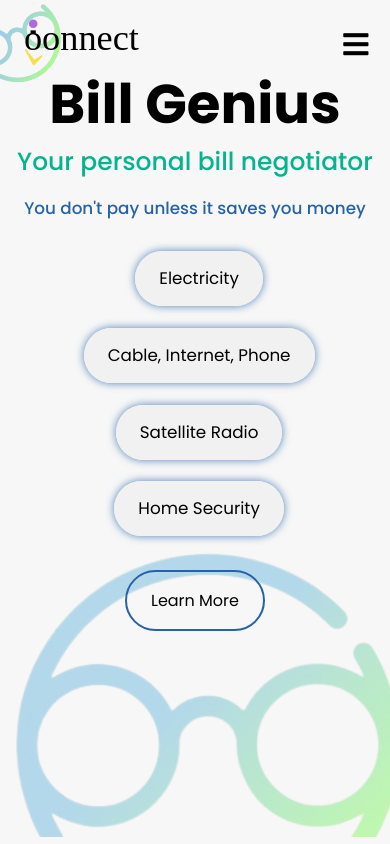
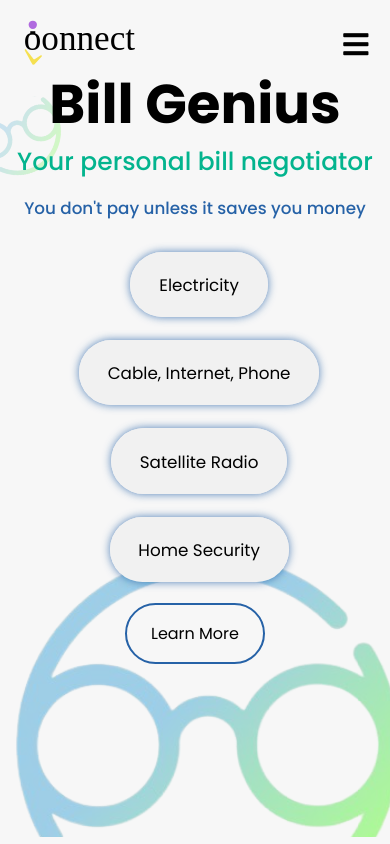
Before and after one commit to keviinramiirez/igonnect, a React (Create React App) app: page /billgenius in a window 390 px wide. Built offline with nearby package versions, Linux system fonts and the light colour scheme.

Commit message:
navbar FULLY responsive | padding fixes on some components

```diff
--- a/src/components/Navbar/Navbar.css
+++ b/src/components/Navbar/Navbar.css
@@ -1,7 +1,7 @@
 .navbar {
   position: absolute;
   top: -55px;
-  left: 0;
+  /* padding-left: 20px; */
   width: 100%;
   white-space: nowrap;
 }
@@ -9,12 +9,19 @@
   display: flex;
   justify-content: flex-end;
   align-items: center;
-  padding: 30px 10%;
+  /* padding: 30px 10%; */
+  padding: 30px 7% 30px 10%;
 }
 
 
-.navbar li, .navbar a, .navbar button {
-  font-weight: 500;
+.navbar__logo {
+  cursor: pointer;
+  margin-right: auto;
+  z-index: 999;
+}
+
+.navbar li, .navbar a {
+  font-weight: 400;
   font-size: 1.2em;
   text-decoration: none;
 }
@@ -30,11 +37,6 @@
   color: black;
 }
 
-.navbar__logo {
-  cursor: pointer;
-  margin-right: auto;
-}
-
 nav {
   width: 100%;
   display: flex;
@@ -48,7 +50,7 @@ nav .navbar__links {
 
 .navbar__links li {
   display: inline-block;
-  padding: 0 8px 0 8px;
+  /* padding: 0 8px; */
 }
 
 li a {
@@ -62,6 +64,42 @@ li a:hover {
 li.navbar__linkButton {
   padding-left: 2.9em;
 }
+
+@media screen and (max-width: 1024px) {
+  .navbar header {
+    padding: 10px 6% 10px 10%;
+  }
+
+  .navbar li, .navbar a {
+    font-size: 1.1em;
+  }
+}
+
+@media screen and (max-width: 768px) {
+  .navbar header {
+    padding: 15px 1% 15px 5%;
+  }
+
+  .navbar li, .navbar a {
+    font-size: 1.03em;
+  }
+}
+
+@media screen and (max-width: 528px) {
+  .navbar header {
+    padding: 15px 3% 15px 5%;
+  }
+
+  .navbar li, .navbar a {
+    font-size: 1em;
+  }
+
+  .navbar__links li {
+    display: inline-block;
+    margin: 0 -14px;
+  }
+}
+
 
 
 @media screen and (max-width: 425px) {
@@ -125,7 +163,7 @@ li.navbar__linkButton {
   nav .navbar__links .navbar__item {
     display: flex;
     height: 14vh;
-    padding-top: 6.3em;
+    padding-top: 5.8em;
     width: 100%;
   }
 }
--- a/src/components/Navbar/Navbar.js
+++ b/src/components/Navbar/Navbar.js
@@ -22,7 +22,11 @@ function Navbar({ click, handleClick, showRegularNavbar, showButton, closeMobile
     //   width = height = 120;
     // else
     if (innerWidth <= lgphone)
-      width = height = 150;
+      width = height = 145;
+    else if (innerWidth <= tablet)
+      width = height = 160;
+    else if (innerWidth <= desktop)
+      width = height = 180;
 
     return <img
       src={checkLogoColor() ? IgonnectWhiteSvg : IgonnectBlackSvg}
--- a/src/components/Navbar/Navlink.css
+++ b/src/components/Navbar/Navlink.css
@@ -39,4 +39,9 @@
   .nav-link:focus {
     outline: none;
   }
+
+  li, a {
+    font-size: 1.2em !important;
+    font-weight: 500 !important;
+  }
 }
--- a/src/pages/BillGeniusComponents/BillGeniusHeroSection.scss
+++ b/src/pages/BillGeniusComponents/BillGeniusHeroSection.scss
@@ -9,13 +9,13 @@
   z-index: -1;
   opacity: 0.7;
   @include media('<desktop') {
-    opacity: 0.5;
+    opacity: 0.4;
   }
   @include media('<desktop', '<=tablet') {
-    opacity: 0.3;
+    opacity: 0.2;
   }
   @include media('<tablet', '<=lgphone') {
-    // opacity: 0.3;
+    opacity: 0.4;
     left: 0;
   }
 }
@@ -37,6 +37,13 @@
   top: 0;
   z-index: -1;
   opacity: 0.4;
+  @include media('<=desktop') {
+    opacity: 0.3;
+  }
+  @include media('<=lgphone') {
+    top: 11%;
+    opacity: 0.2;
+  }
 }
 
 
@@ -290,9 +297,6 @@
               padding: 1.5em 0;
               .card {
                 display: inline;
-
-                // box-shadow: 0 0 8px 0 rgba(0, 0, 0, 0.1);
-                // box-shadow: 0 0 8px 0 rgba(2, 216, 169, 0.4);
                 box-shadow: 0 0px 8px 0 rgba(38, 98, 167, 0.8);
                 padding: 1em 1.5em;
                 background-color: #f1f1f1;
@@ -337,6 +341,9 @@
           //   }
           // }
         }
+        .bill__buttons {
+          margin-top: -14px;
+        }
       }
     }
   }
--- a/src/pages/IGoComponents/IgoHomeSection.js
+++ b/src/pages/IGoComponents/IgoHomeSection.js
@@ -31,7 +31,7 @@ function IgoHomeSection() {
 
   function igoLogo() {
     const innerWidth = window.innerWidth;
-    let height = '250', width = '250';
+    let height = '240', width = '240';
     if (innerWidth <= phone)
       height = width = '100';
     else if (innerWidth <= lgphone)
```
Also changed, not shown: 1 other file (tests, documents, lock files or other folders).
